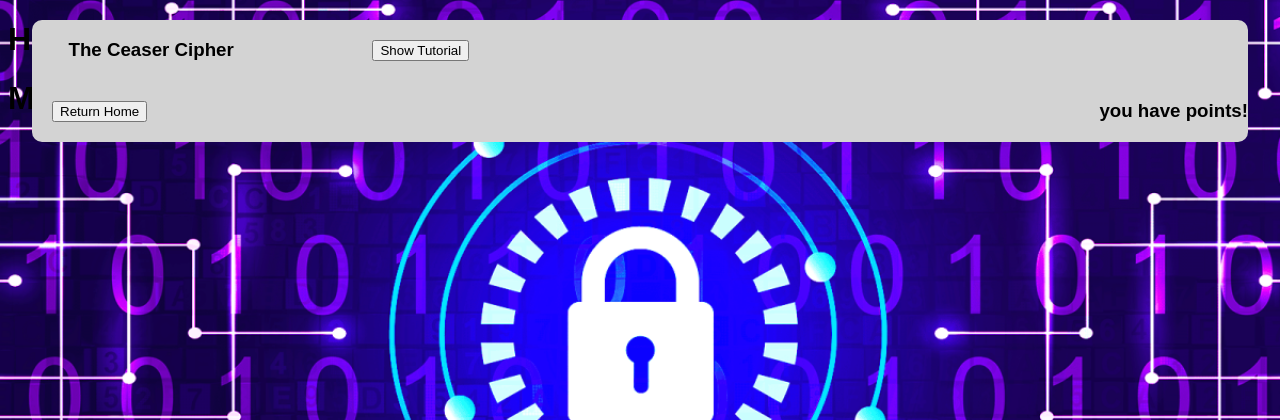
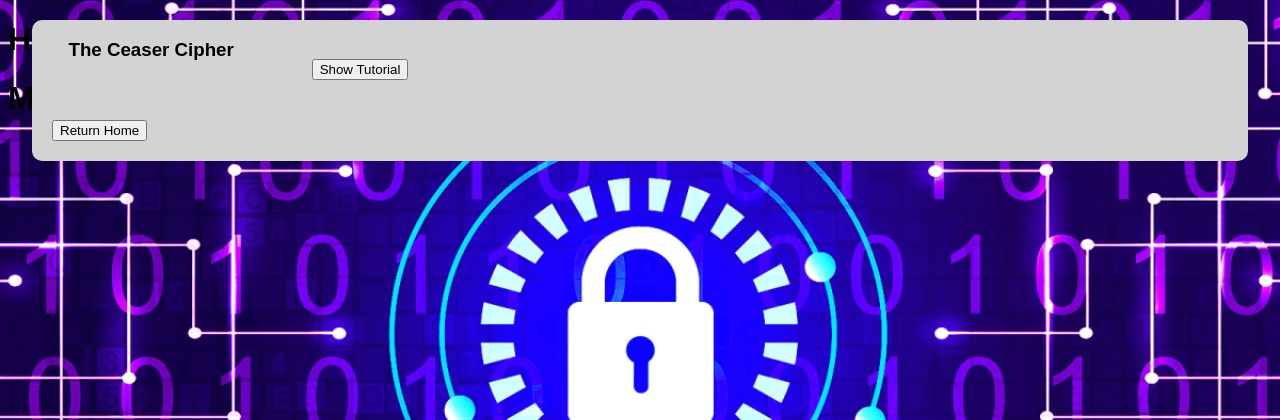
Before and after one commit to Spectre7651/AH-Project, a Flask app: page /ceasercipher in a window 1280 px wide. Shown: the top 420 px of the page. Run offline with Flask 3, Linux system fonts and the light colour scheme.

Commit message:
Auto Push - Dec 14 12:28:45

```diff
--- a/static/style.css
+++ b/static/style.css
@@ -151,17 +151,21 @@
 
   /* Ceaser cipher page */
   #c-th-title{
-    width:25%;
+    width:20%;
     float:left;
     margin-left:3%;
   }
-  #c-homebutton c-tutorial{
-    width:10%;
-    float:right;
-    display:block;
+  #c-th-homebutton{
+    width:25%;
+    float:left;
   }
   #c-th-points{
-    width:15%;
-    float:right;
-    text-align: right;
+    width:25%;
+    float:left;
+    text-align: left;
   }
+
+  #c-th-tutorial{
+    width:25%;
+    float:left;
+  }
--- a/templates/ceaser.html
+++ b/templates/ceaser.html
@@ -9,18 +9,19 @@
 <body>
 	<div id="topheader">
 		<h3 id="c-th-title">The Ceaser Cipher</h3>
+
+		<h3 id="c-th-name">{{name}}</h3>
 		<form action="#">
 			<input type="submit" id="c-tutorial" value="Show Tutorial">
 		</form>
-		<h3 id="c-th-points">{{name}} you have {{points}} points! </h3>
 		<form action="/launchpad">
 			<input type="submit" id="c-homebutton" value="Return Home">
 		</form>
 	</div>
-	<div id="c-instructions">
+	<div id="c-th-instructions">
 		<h1>Heres what to do...</h1>
 	</div>
-	<div id="c-body">
+	<div id="c-th-body">
 		<h1>Main content.</h1>
 	</div>
 </body>
```
